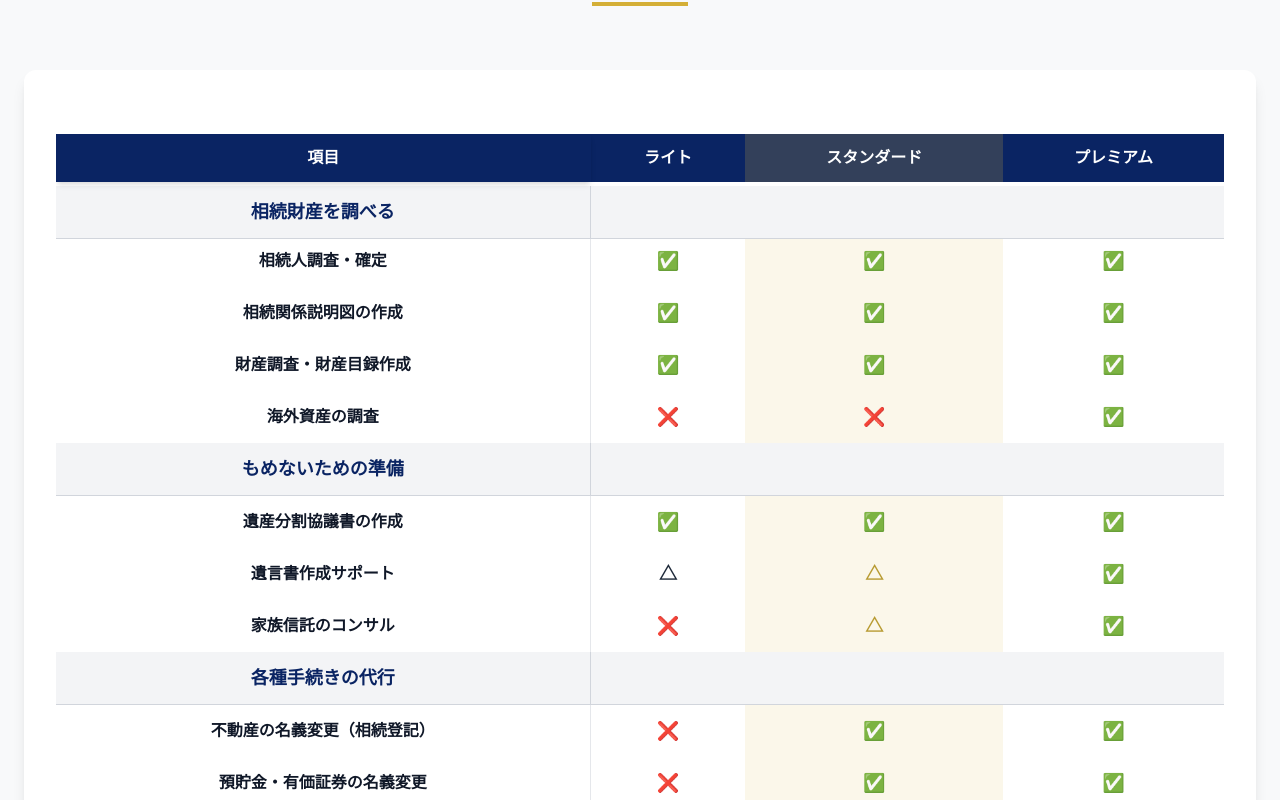
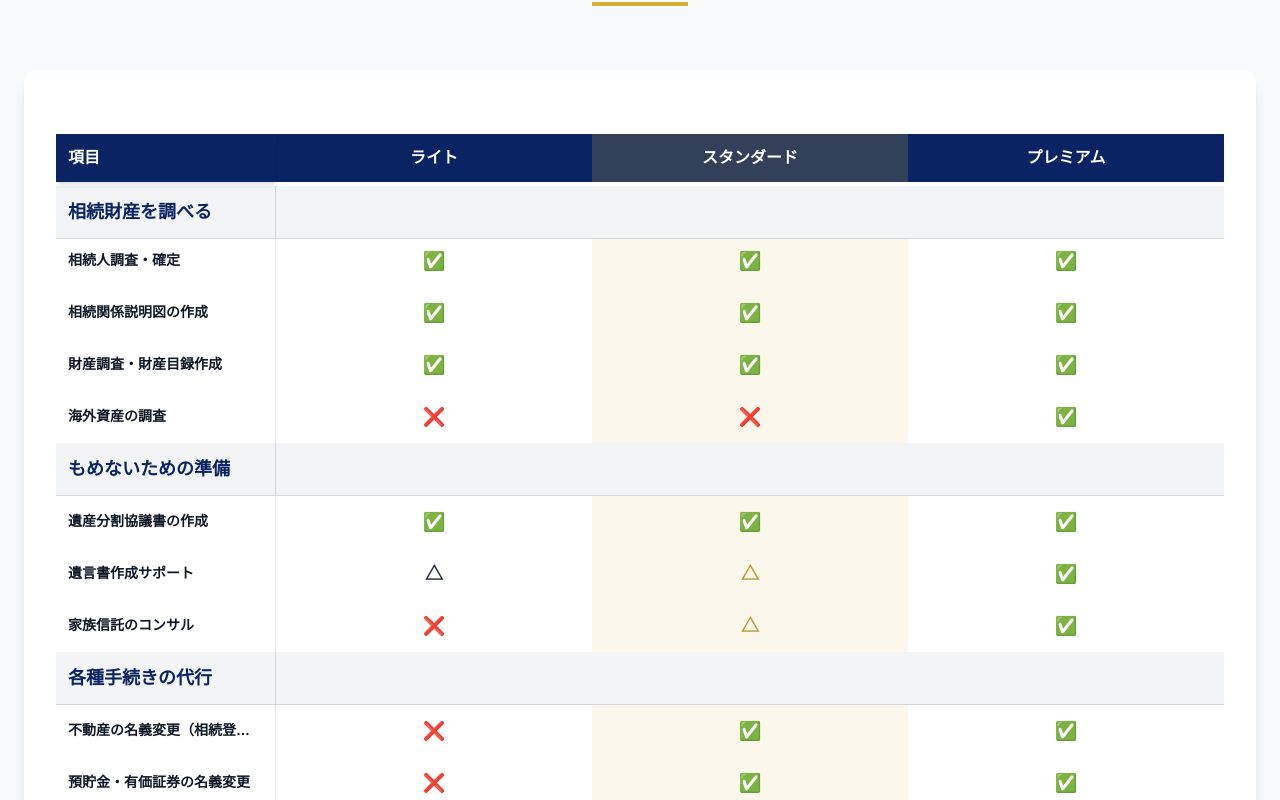
Before and after one commit to nabe7855/chuo-souzoku, a Next.js app: page / in a window 1280 px wide. Shown: the part 2960-3760 px from the top of the page. Built offline with nearby package versions, Linux system fonts and the light colour scheme.

Commit message:
🐛 サービス表の固定列デザイン修正

```diff
--- a/components/sections/ServiceSection.tsx
+++ b/components/sections/ServiceSection.tsx
@@ -8,7 +8,7 @@ const ServiceSection: React.FC = () => {
   const [showArrow, setShowArrow] = useState(true);
 
   useEffect(() => {
-    const timer = setTimeout(() => setShowArrow(false), 4000); // 4秒後に非表示
+    const timer = setTimeout(() => setShowArrow(false), 4000);
     return () => clearTimeout(timer);
   }, []);
 
@@ -51,11 +51,18 @@ const ServiceSection: React.FC = () => {
 
           {/* ✅ 横スクロール可能な表 */}
           <div className="overflow-x-auto mt-8 scrollbar-thin scrollbar-thumb-gray-300">
-            <table className="w-full min-w-[700px] border-separate border-spacing-0 text-center bg-white">
+            {/* 👇 テーブル全体を固定幅モードに変更 */}
+            <table className="table-fixed w-full min-w-[700px] border-separate border-spacing-0 text-center bg-white">
               <thead className="bg-navy text-white">
                 <tr>
-                  {/* 左列固定 */}
-                  <th className="p-3 font-bold text-center sticky left-0 bg-navy z-30 shadow-md">
+                  {/* ✅ 固定列を200pxで固定 */}
+                  <th
+                    className="
+                      p-3 font-bold text-left sticky left-0
+                      bg-navy z-30 shadow-md
+                      w-[220px] min-w-[220px] max-w-[220px] // ← 修正：固定列の幅を200pxに固定
+                    "
+                  >
                     項目
                   </th>
                   <th className="p-3 font-bold text-center">ライト</th>
@@ -71,7 +78,13 @@ const ServiceSection: React.FC = () => {
                   <React.Fragment key={catIndex}>
                     {/* ✅ カテゴリ行 */}
                     <tr className="sticky top-[52px] z-20">
-                      <td className="p-3 bg-gray-100 font-bold text-navy text-lg border-b border-r border-gray-300 sticky left-0 z-30 text-center">
+                      <td
+                        className="
+                          p-3 bg-gray-100 font-bold text-navy text-lg
+                          border-b border-r border-gray-300 sticky left-0 z-30 text-left
+                          w-[200px] min-w-[200px] max-w-[200px] // ← 修正：カテゴリ名セルも同じく200px固定
+                        "
+                      >
                         {category.category}
                       </td>
                       <td
@@ -85,7 +98,15 @@ const ServiceSection: React.FC = () => {
                         key={itemIndex}
                         className="border-b border-gray-200 last:border-b-0"
                       >
-                        <td className="p-3 sticky left-0 bg-white z-10 border-r border-gray-200 text-center font-bold text-gray-900">
+                        {/* ✅ 固定列セルも同様に200px固定 */}
+                        <td
+                          className="
+                            p-3 sticky left-0 bg-white z-10 border-r border-gray-200
+                            text-left font-bold text-gray-900 truncate
+                            text-[14px]
+                            w-[200px] min-w-[200px] max-w-[200px] // ← 修正：ここも200pxで固定
+                          "
+                        >
                           {item.name}
                         </td>
                         <td className="p-3 font-bold text-lg text-gray-800 text-center">
```
